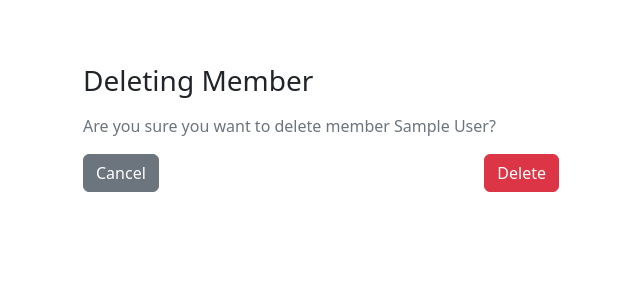
After one commit to alexnguyenn/django-team-management, a Django app: page /delete/1/ in a window 1280 px wide. The commit adds this page. Shown: the top 300 px of the page, without its empty margins (319-959 px from the left). Run offline with Django 4.2, Linux system fonts and the light colour scheme; tables that the repository leaves empty hold one stand-in row (values such as "Sample post").

Commit message:
Add Delete view

```diff
--- a/team/urls.py
+++ b/team/urls.py
@@ -1,6 +1,11 @@
 from django.urls import path
 
-from team.views import MemberCreateView, MemberListView, MemberUpdateView
+from team.views import (
+    MemberCreateView,
+    MemberDeleteView,
+    MemberListView,
+    MemberUpdateView,
+)
 
 app_name = "team"
 
@@ -8,4 +13,5 @@ urlpatterns = [
     path("", MemberListView.as_view(), name="list"),
     path("new/", MemberCreateView.as_view(), name="new"),
     path("edit/<int:pk>/", MemberUpdateView.as_view(), name="edit"),
+    path("delete/<int:pk>/", MemberDeleteView.as_view(), name="delete"),
 ]
--- a/team/views/__init__.py
+++ b/team/views/__init__.py
@@ -1,2 +1,2 @@
-from .edit_view import MemberCreateView, MemberUpdateView
+from .edit_view import MemberCreateView, MemberDeleteView, MemberUpdateView
 from .list_view import MemberListView
--- a/team/views/edit_view.py
+++ b/team/views/edit_view.py
@@ -1,5 +1,5 @@
 from django.urls import reverse_lazy
-from django.views.generic.edit import CreateView, UpdateView
+from django.views.generic.edit import CreateView, DeleteView, UpdateView
 
 from team.models import Member
 
@@ -16,3 +16,9 @@ class MemberUpdateView(UpdateView):
     fields = ["first_name", "last_name", "email", "phone", "role"]
     success_url = reverse_lazy("team:list")
     template_name = "team/form.html"
+
+
+class MemberDeleteView(DeleteView):
+    model = Member
+    success_url = reverse_lazy("team:list")
+    template_name = "team/delete.html"
--- /dev/null
+++ b/templates/team/delete.html
@@ -0,0 +1,18 @@
+{% extends "base.html" %}
+
+{% block content %}
+    <div class="row mt-3">
+        <h3>Deleting Member</h3>
+        <form method="post">
+            {% csrf_token %}
+            <p class="text-muted mb-0 mt-2">
+                Are you sure you want to delete member {{ member.first_name }} {{ member.last_name }}?
+            </p>
+            {{ form }}
+            <div class="d-flex justify-content-between flex-row-reverse">
+                <button type="submit" class="btn btn-danger mt-3">Delete</button>
+                <a href="{% url 'team:edit' member.id %}" class="btn btn-secondary mt-3">Cancel</a>
+            </div>
+        </form>
+    </div>
+{% endblock content %}
```
Also changed, not shown: templates/team/form.html (+7 -2 lines).
